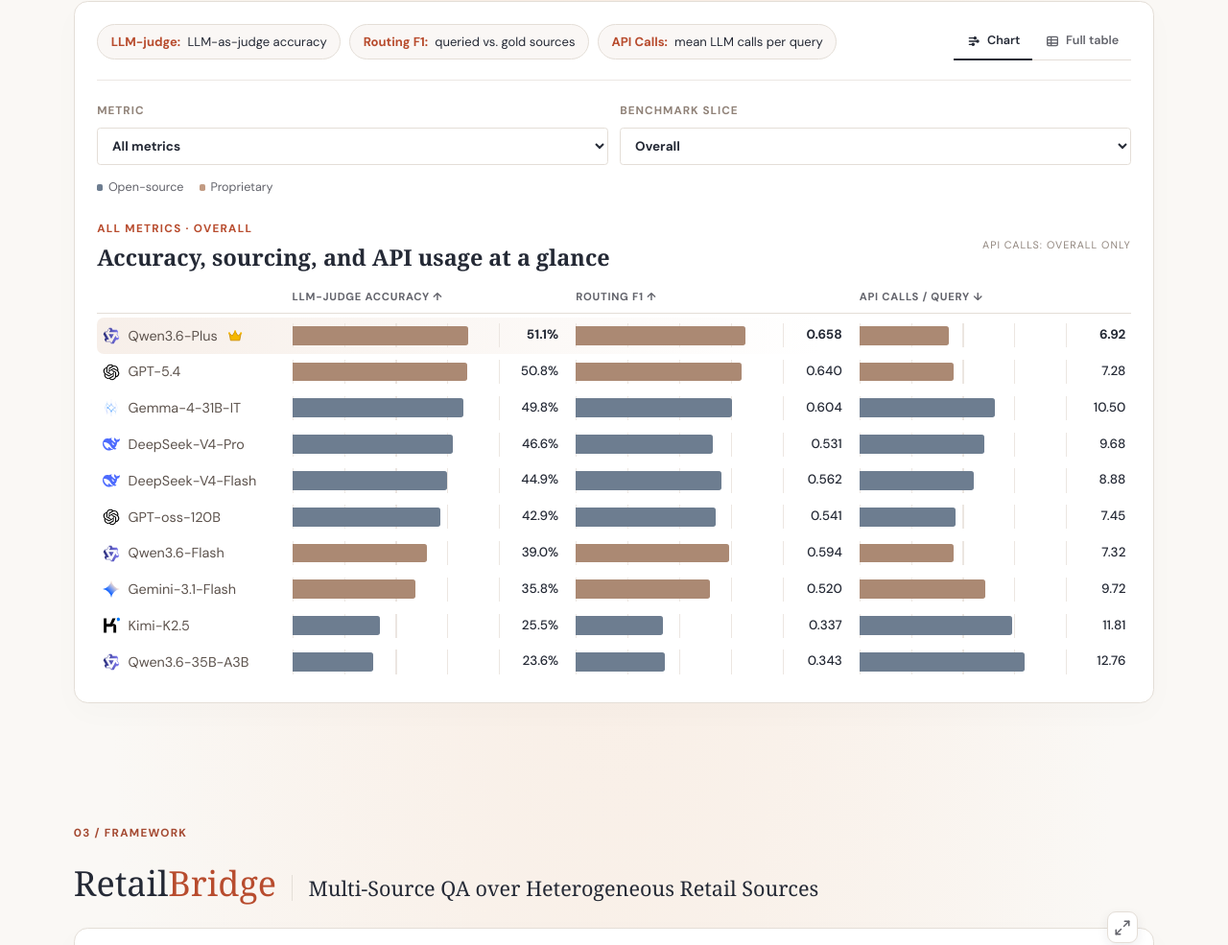
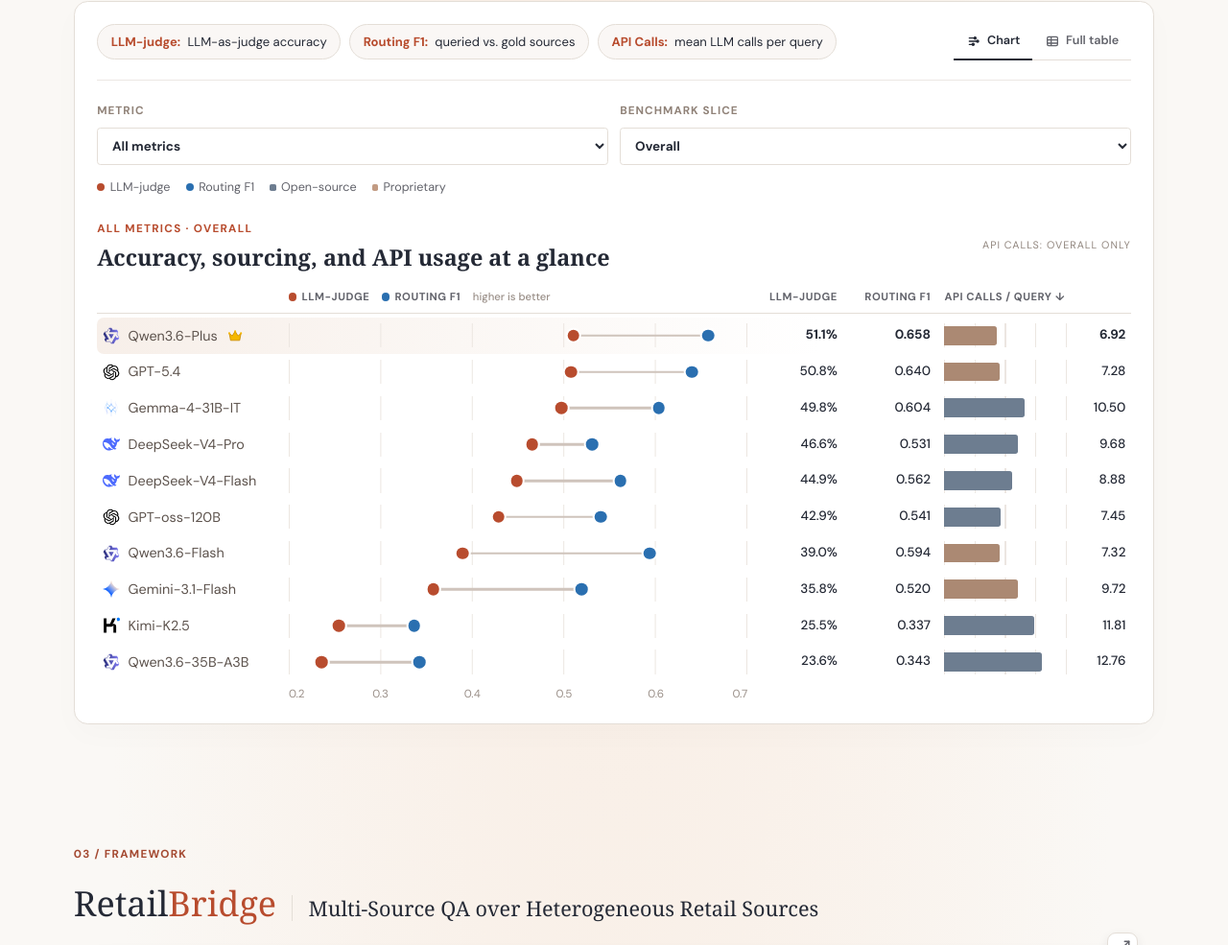
Before and after one commit to retailbridge-kdd/retailbridge-kdd.github.io, a plain HTML site: page index.html in a window 1280 px wide. Shown: the part 1723-2708 px from the top of the page at 96% size. Drawn offline with Linux system fonts and the light colour scheme; a web font is replaced by a local one.

Commit message:
Results: dumbbell view for LLM-judge vs routing F1 with API calls column

```diff
--- a/app.js
+++ b/app.js
@@ -99,37 +99,47 @@ function render() {
     });
     wrap.append(t); chart.append(wrap);
   } else if (all) {
-    // small multiples: one row per backbone, each metric on its own scale (no shared axis across units)
+    // dumbbell: LLM-judge and routing F1 share one 0-1 axis (accuracy 51.1% = 0.511); API calls get their own column and scale
     setHeading(heading, `All metrics · ${slice.options[slice.selectedIndex].text}`, 'Accuracy, sourcing, and API usage at a glance');
     direction.textContent = 'API CALLS: OVERALL ONLY';
-    legend.innerHTML = '<span><i></i>Open-source</span><span class="legend-proprietary"><i></i>Proprietary</span>';
-    const COLS = [
-      {label: 'LLM-judge accuracy', short: 'LLM-judge', dir: '↑', get: r => r.judge[index], fmt: v => pct(v) + '%', better: (a, b) => a > b},
-      {label: 'Routing F1', short: 'Routing F1', dir: '↑', get: r => r.f1[index], fmt: f1, better: (a, b) => a > b},
-      {label: 'API calls / query', short: 'API calls', dir: '↓', get: r => r.calls, fmt: v => v.toFixed(2), better: (a, b) => a < b},
-    ];
-    COLS.forEach(c => {
-      const vals = rows.map(c.get);
-      c.max = c.dir === '↓' ? niceMax(Math.max(...vals), 4) : niceMax(Math.max(...vals), 0.2);
-      c.best = vals.reduce((b, v) => c.better(v, b) ? v : b);
-    });
-    const head = el('div', 'mm-row mm-head'); head.append(el('span'));
-    COLS.forEach(c => head.append(el('span', '', `${c.label} ${c.dir}`)));
+    legend.innerHTML = '<span class="lg-dot lg-judge"><i></i>LLM-judge</span><span class="lg-dot lg-f1"><i></i>Routing F1</span><span><i></i>Open-source</span><span class="legend-proprietary"><i></i>Proprietary</span>';
+    const J = r => r.judge[index], F = r => r.f1[index];
+    // dot plot, so the axis need not start at zero: fit it to the data in 0.1 steps
+    const sv = rows.flatMap(r => [J(r), F(r)]);
+    const lo = Math.max(0, Math.floor((Math.min(...sv) - 0.02) * 10) / 10), hi = Math.min(1, Math.ceil((Math.max(...sv) + 0.02) * 10) / 10);
+    const nT = Math.round((hi - lo) * 10);
+    const cmax = niceMax(Math.max(...rows.map(r => r.calls)), 4);
+    const bestJ = Math.max(...rows.map(J)), bestF = Math.max(...rows.map(F)), bestC = Math.min(...rows.map(r => r.calls));
+    const head = el('div', 'db-row db-head');
+    const hp = el('span', 'db-hplot'); hp.innerHTML = '<span class="lg-dot lg-judge"><i></i>LLM-judge</span><span class="lg-dot lg-f1"><i></i>Routing F1</span><em>higher is better</em>';
+    head.append(el('span'), hp, el('span', 'db-num', 'LLM-judge'), el('span', 'db-num', 'Routing F1'), el('span', '', 'API calls / query ↓'));
     chart.append(head);
+    const at = v => `${(v - lo) / (hi - lo) * 100}%`;
     rows.forEach(r => {
-      const row = el('div', 'mm-row' + (r.name === chosenName ? ' selected' : ''));
-      row.append(nameCell(r, chosenName, r === rows[0]));
-      COLS.forEach(c => {
-        const v = c.get(r), cell = el('div', 'mm-cell');
-        cell.dataset.label = `${c.short} ${c.dir}`;
-        cell.title = `${r.name} · ${c.label}: ${c.fmt(v)}`;
-        const track = el('div', 'm-track'); const bar = el('i', 'm-bar ' + r.group.toLowerCase());
-        bar.style.width = `${v / c.max * 100}%`; track.append(bar);
-        cell.append(track, el('b', v === c.best ? 'mm-best' : '', c.fmt(v)));
-        row.append(cell);
-      });
+      const j = J(r), f = F(r);
+      const row = el('div', 'db-row' + (r.name === chosenName ? ' selected' : ''));
+      const plot = el('div', 'db-plot');
+      plot.title = `${r.name} · LLM-judge ${pct(j)}% · Routing F1 ${f1(f)}`;
+      const line = el('i', 'db-line'); line.style.left = at(Math.min(j, f)); line.style.width = `${Math.abs(j - f) / (hi - lo) * 100}%`;
+      const dj = el('i', 'db-dot db-j'); dj.style.left = at(j);
+      const df = el('i', 'db-dot db-f'); df.style.left = at(f);
+      plot.style.setProperty('--n', nT);
+      if (Math.abs(j - f) < (hi - lo) * 0.025) { dj.classList.add('up'); df.classList.add('down'); }
+      plot.append(line, dj, df);
+      const cc = el('div', 'mm-cell db-calls'); cc.title = `${r.name}: ${r.calls.toFixed(2)} LLM calls per query`;
+      const track = el('div', 'm-track'); const bar = el('i', 'm-bar ' + r.group.toLowerCase());
+      bar.style.width = `${r.calls / cmax * 100}%`; track.append(bar);
+      cc.append(track, el('b', r.calls === bestC ? 'mm-best' : '', r.calls.toFixed(2)));
+      const nj = el('b', 'db-num db-vj' + (j === bestJ ? ' mm-best' : ''), pct(j) + '%');
+      const nf = el('b', 'db-num db-vf' + (f === bestF ? ' mm-best' : ''), f1(f));
+      row.append(nameCell(r, chosenName, r === rows[0]), plot, nj, nf, cc);
       chart.append(row);
     });
+    const ax = el('div', 'db-row db-axis'); ax.append(el('span'));
+    const ticks = el('div', 'm-ticks');
+    ticks.classList.add('db-ticks');
+    for (let i = 0; i <= nT; i++) { const s = el('span', '', (lo + i / 10).toFixed(1)); s.style.left = `${i / nT * 100}%`; ticks.append(s); }
+    ax.append(ticks); chart.append(ax);
   } else if (calls) {
     setHeading(heading, 'API calls per query · Overall', QUESTION.calls);
     direction.textContent = 'FEWER CALLS = LOWER API USAGE';
--- a/style.css
+++ b/style.css
@@ -634,3 +634,21 @@ footer small.copyright{margin-left:auto}
 .mm-cell b{text-align:right;font-variant-numeric:tabular-nums;font-size:calc(15px*var(--s));font-weight:500;color:var(--ink)}
 .mm-cell b.mm-best{font-weight:800}
 @media(max-width:760px){.mm-row{grid-template-columns:1fr;gap:calc(4px*var(--s));padding:calc(10px*var(--s)) 0;border-bottom:1px solid var(--line)}.mm-head{display:none}.mm-cell{grid-template-columns:calc(118px*var(--s)) minmax(0,1fr) calc(54px*var(--s))}.mm-cell::before{content:attr(data-label);font-size:calc(12px*var(--s));color:var(--muted)}.mm-cell .m-track{height:calc(18px*var(--s))}}
+/* All-metrics dumbbell: LLM-judge (rust) and routing F1 (blue) on one 0-1 axis; API calls column on its own scale */
+.db-row{display:grid;grid-template-columns:calc(200px*var(--s)) minmax(0,1fr) calc(88px*var(--s)) calc(92px*var(--s)) calc(210px*var(--s));gap:calc(16px*var(--s));align-items:center;min-height:calc(42px*var(--s));padding:0 calc(6px*var(--s))}
+.db-row.selected{background:linear-gradient(90deg,#f7efe9,transparent 70%);border-radius:calc(8px*var(--s))}
+.db-head{min-height:0;padding-bottom:calc(8px*var(--s));margin-bottom:calc(4px*var(--s));border-bottom:1px solid var(--line);font-size:calc(12.5px*var(--s));font-weight:700;letter-spacing:calc(.6px*var(--s));text-transform:uppercase;color:var(--muted)}
+.db-hplot{display:flex;flex-wrap:wrap;align-items:center;gap:calc(4px*var(--s)) calc(14px*var(--s))}.db-hplot em{font-style:normal;font-weight:500;text-transform:none;letter-spacing:0;color:#9a8f88}
+.db-num{text-align:right;white-space:nowrap;font-variant-numeric:tabular-nums}
+b.db-num{font-size:calc(15px*var(--s));font-weight:500;color:var(--ink)}b.db-num.mm-best{font-weight:800}
+.db-plot{position:relative;height:calc(28px*var(--s));background:linear-gradient(90deg,#ece6e1 0 1px,transparent 1px) 0 0/calc(100% / var(--n,4)) 100% repeat-x;border-right:1px solid #ece6e1;cursor:default}
+.db-line{position:absolute;top:50%;height:calc(3px*var(--s));transform:translateY(-50%);background:#cfc4bc;border-radius:2px;transition:left .45s ease,width .45s ease}
+.db-dot{position:absolute;top:50%;width:calc(14px*var(--s));height:calc(14px*var(--s));border-radius:50%;transform:translate(-50%,-50%);box-shadow:0 0 0 2px #fff;transition:left .45s ease}
+.db-j{background:#b84c2e}.db-dot.up{top:calc(50% - 5px*var(--s))}.db-dot.down{top:calc(50% + 5px*var(--s))}.db-ticks span{transform:translateX(-50%)!important}.db-ticks span:first-child{transform:none!important}.db-ticks span:last-child{transform:translateX(-100%)!important}.db-f{background:#2a6fb0}
+.lg-dot i{border-radius:50%!important;width:calc(9px*var(--s))!important;height:calc(9px*var(--s))!important}
+.lg-judge i{background:#b84c2e!important}.lg-f1 i{background:#2a6fb0!important}
+.lg-dot{display:inline-flex;align-items:center;gap:calc(6px*var(--s))}.lg-dot i{display:inline-block}
+.db-axis{min-height:0;margin-top:calc(6px*var(--s))}.db-axis .m-ticks{grid-column:2}
+@media(max-width:760px){.db-row{grid-template-columns:repeat(3,minmax(0,1fr));grid-template-areas:"n n n" "p p p" "j f c";gap:calc(6px*var(--s)) calc(10px*var(--s));padding:calc(10px*var(--s)) 0;border-bottom:1px solid var(--line)}.db-row>.m-name{grid-area:n}.db-plot{grid-area:p}.db-vj{grid-area:j}.db-vf{grid-area:f}.db-calls{grid-area:c;grid-template-columns:1fr}.db-calls .m-track{display:none}.db-head{display:none}b.db-num,.db-calls b{text-align:left;font-size:calc(14px*var(--s))}.db-vj::before{content:'Judge ';font-weight:400;color:var(--muted);font-size:calc(12px*var(--s))}.db-vf::before{content:'F1 ';font-weight:400;color:var(--muted);font-size:calc(12px*var(--s))}.db-calls b::before{content:'Calls ';font-weight:400;color:var(--muted);font-size:calc(12px*var(--s))}.db-axis{grid-template-areas:"t t t";border:0}.db-axis>span{display:none}.db-axis .m-ticks{grid-area:t}}
+
+@media(max-width:760px){.db-ticks span{display:inline!important}.db-ticks span:nth-child(even){display:none!important}}
```
